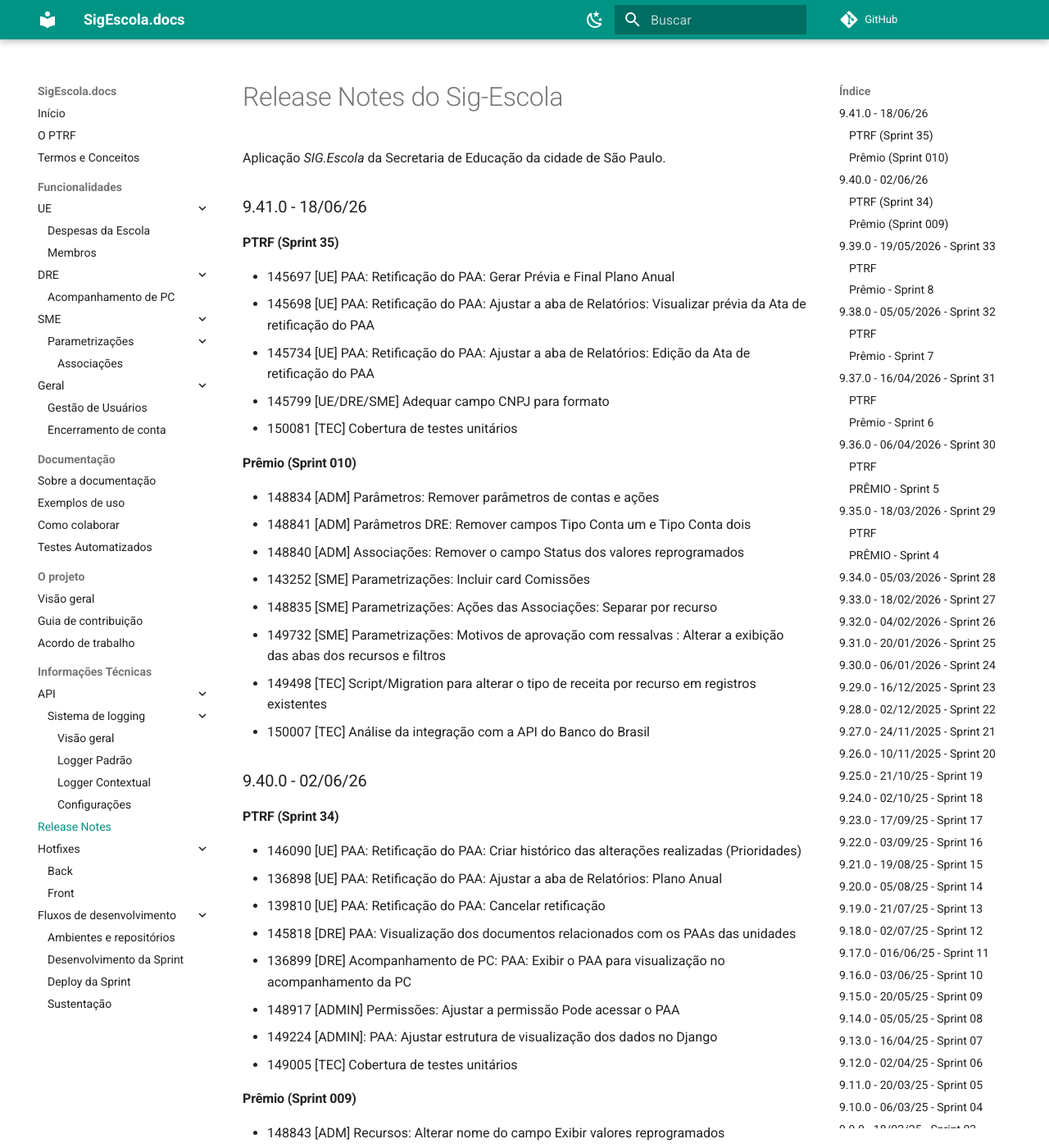
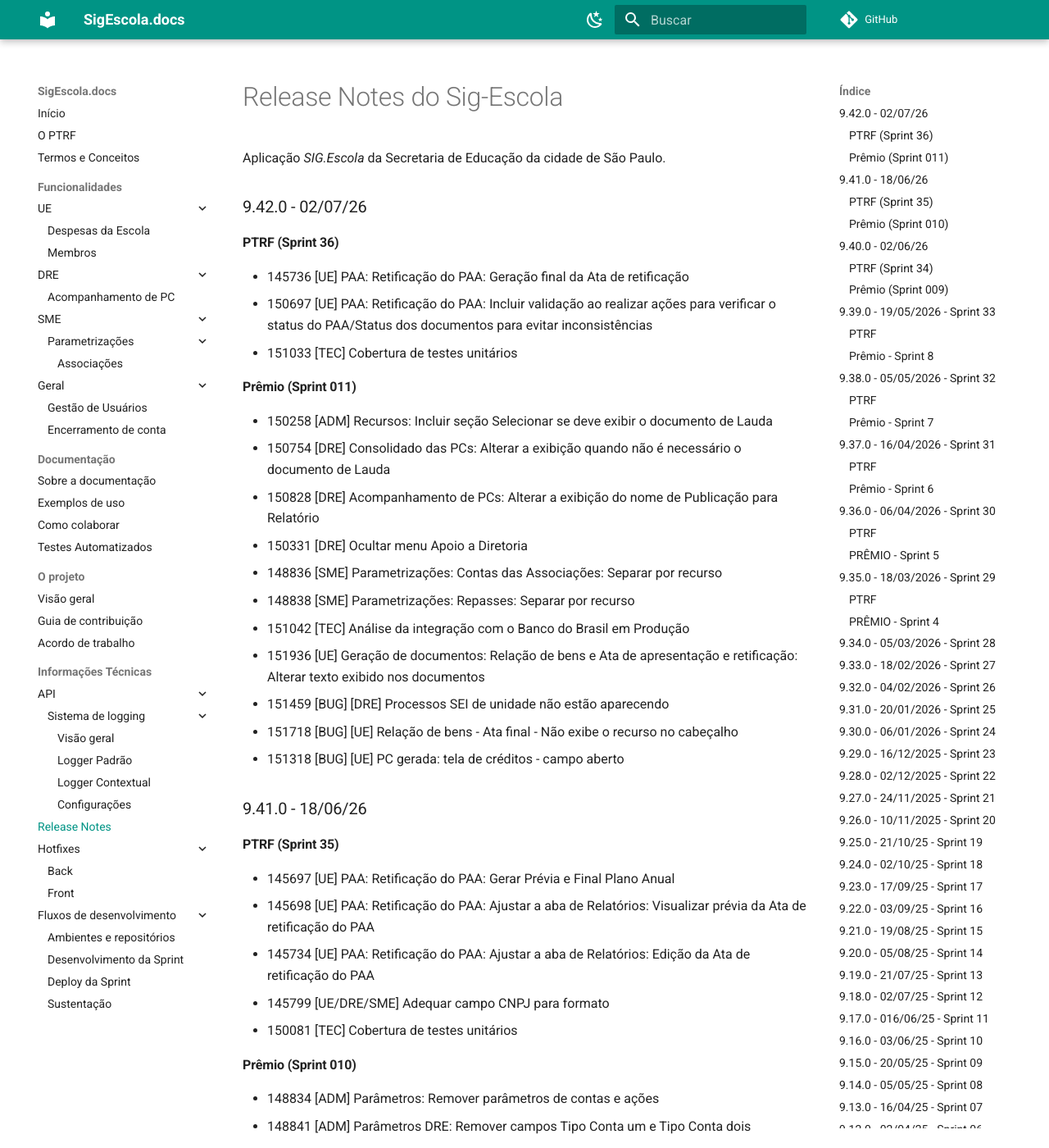
Before and after one commit to prefeiturasp/SME-PTRF-Docs, an MkDocs documentation site: the page built from docs/projeto/release_notes.md, in a window 1280 px wide and 1400 px high. Shown: the whole window at 82% size. Built offline with MkDocs 1.6.1 and Material for MkDocs 9.7.7, drawn with Linux system fonts in a browser that asks for light colours; comment, search, counter and statistics services are not loaded.

Commit message:
Update release_notes.md

```diff
--- a/docs/projeto/release_notes.md
+++ b/docs/projeto/release_notes.md
@@ -1,6 +1,25 @@
 # Release Notes do Sig-Escola
 
 Aplicação *SIG.Escola* da Secretaria de Educação da cidade de São Paulo.
+
+### 9.42.0 - 02/07/26
+#### PTRF (Sprint 36)
+* 145736 [UE] PAA: Retificação do PAA: Geração final da Ata de retificação
+* 150697 [UE] PAA: Retificação do PAA: Incluir validação ao realizar ações para verificar o status do PAA/Status dos documentos para evitar inconsistências
+* 151033 [TEC] Cobertura de testes unitários
+
+#### Prêmio (Sprint 011)
+* 150258 [ADM] Recursos: Incluir seção Selecionar se deve exibir o documento de Lauda
+* 150754 [DRE] Consolidado das PCs: Alterar a exibição quando não é necessário o documento de Lauda
+* 150828 [DRE] Acompanhamento de PCs: Alterar a exibição do nome de Publicação para Relatório
+* 150331 [DRE] Ocultar menu Apoio a Diretoria
+* 148836 [SME] Parametrizações: Contas das Associações: Separar por recurso
+* 148838 [SME] Parametrizações: Repasses: Separar por recurso
+* 151042 [TEC] Análise da integração com o Banco do Brasil em Produção
+* 151936 [UE] Geração de documentos: Relação de bens e Ata de apresentação e retificação: Alterar texto exibido nos documentos
+* 151459 [BUG] [DRE] Processos SEI de unidade não estão aparecendo
+* 151718 [BUG] [UE] Relação de bens - Ata final - Não exibe o recurso no cabeçalho
+* 151318 [BUG] [UE] PC gerada: tela de créditos - campo aberto
 
 ### 9.41.0 - 18/06/26
 #### PTRF (Sprint 35)
```
